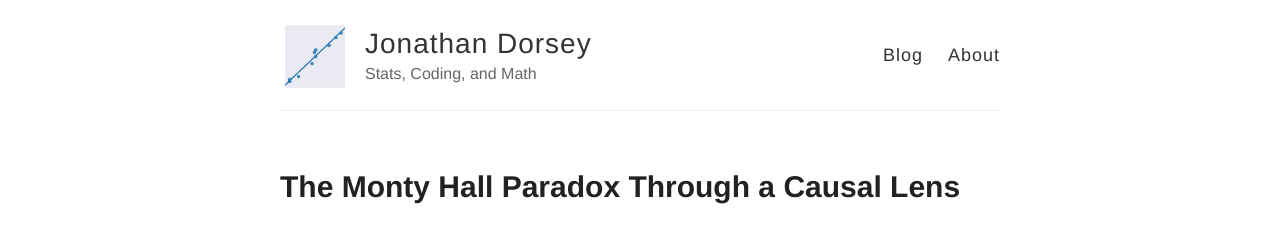
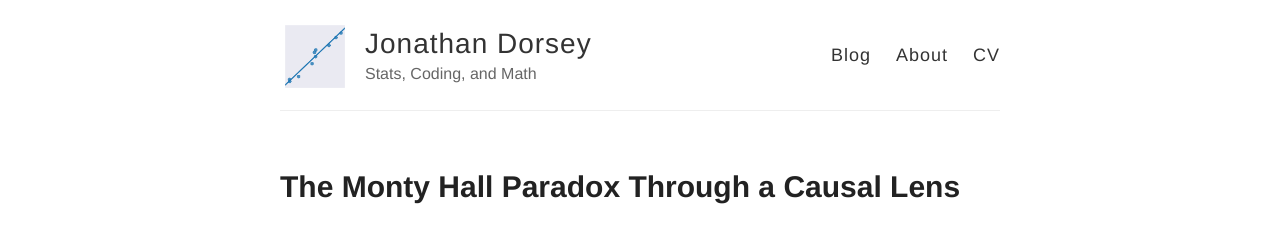
Before and after one commit to jnd18/jnd18.github.io, a Jekyll site: the page built from index.html, in a window 1280 px wide. Shown: the top 230 px of the page. Built offline with Jekyll 4.4.1, drawn with Linux system fonts in a browser that asks for light colours.

Commit message:
add link to cv page

```diff
--- a/_layouts/default.html
+++ b/_layouts/default.html
@@ -29,6 +29,7 @@
           <nav>
             <a href="{{ site.baseurl }}/">Blog</a>
             <a href="{{ site.baseurl }}/about">About</a>
+            <a href="{{ site.baseurl }}/cv">CV</a>
           </nav>
         </header>
       </div>
```
